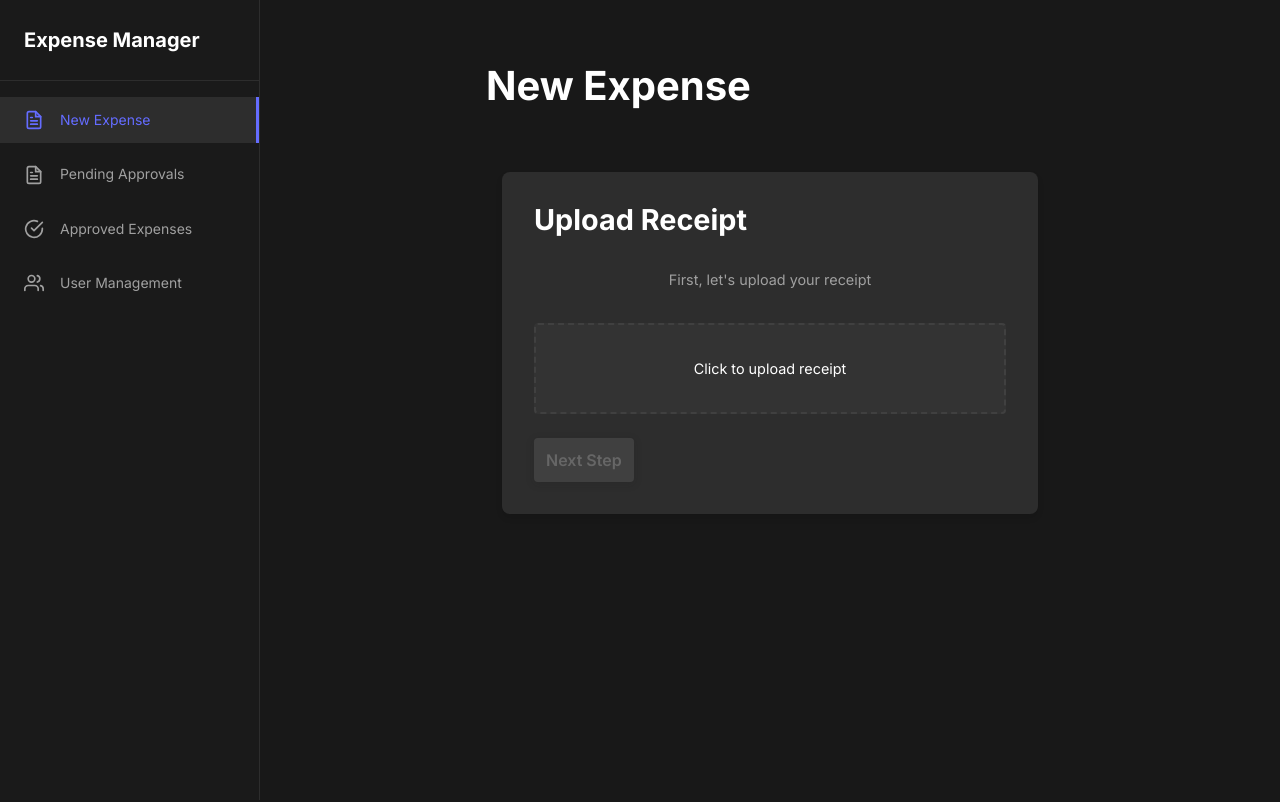
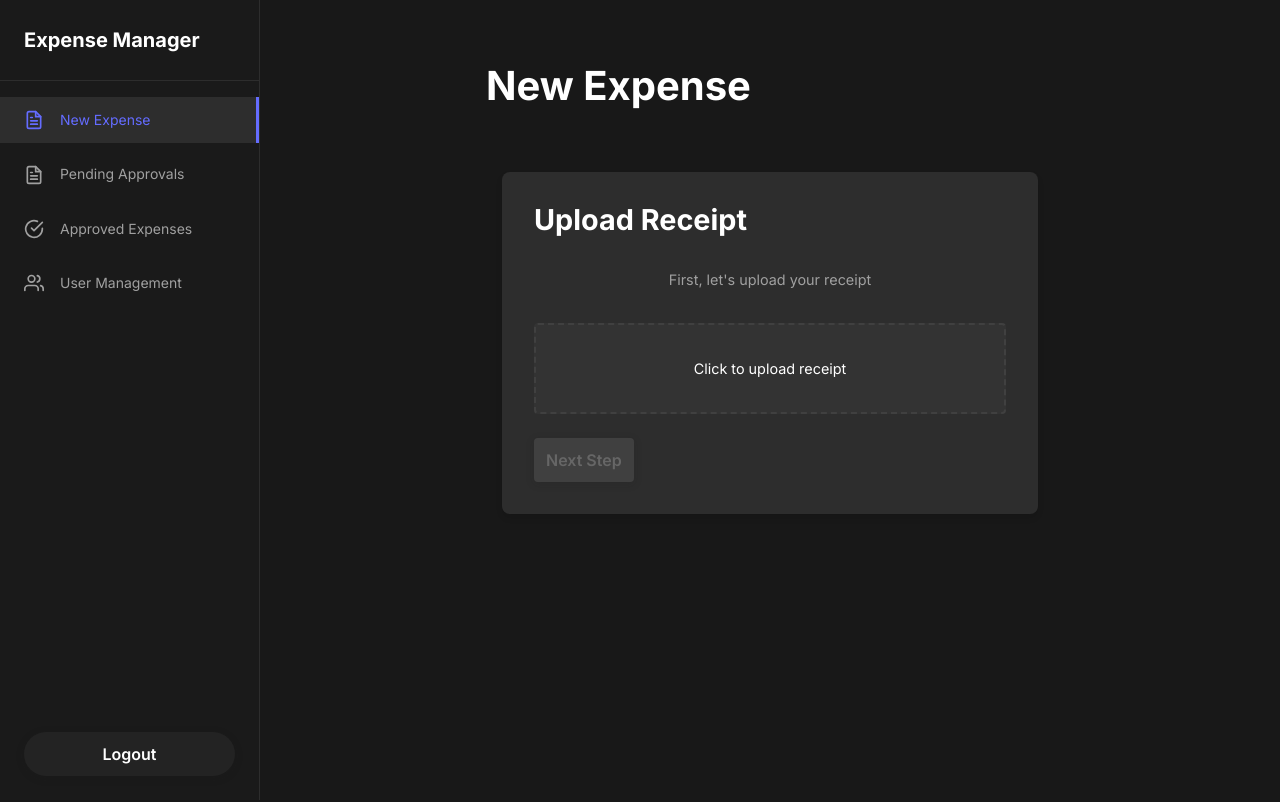
Before and after one commit to dominykas-twoday/ai-hackathon-ui, a React (Vite) app: page /form in a window 1280 px wide. Shown: the top 802 px of the page. Built offline with nearby package versions, Linux system fonts and the light colour scheme.

Commit message:
Add logout button

```diff
--- a/src/components/Sidebar.css
+++ b/src/components/Sidebar.css
@@ -6,8 +6,10 @@
   position: fixed;
   left: 0;
   top: 0;
+  bottom: 0;
   display: flex;
   flex-direction: column;
+  justify-content: flex-start;
 }
 
 .sidebar-header {
@@ -59,3 +61,26 @@
   font-size: 0.875rem;
   font-weight: 500;
 }
+
+.logout-button {
+  margin: 2rem 1.5rem 1.5rem 1.5rem;
+  padding: 0.75rem 0;
+  width: calc(100% - 3rem);
+  background: #232323;
+  color: #fff;
+  border: none;
+  border-radius: 2em;
+  font-size: 1rem;
+  font-weight: 600;
+  cursor: pointer;
+  transition: background 0.2s, color 0.2s;
+  box-shadow: 0 2px 8px 0 rgba(30, 30, 30, 0.15);
+  position: absolute;
+  bottom: 0;
+  left: 0;
+}
+
+.logout-button:hover {
+  background: #383838;
+  color: #646cff;
+}
--- a/src/components/Sidebar.tsx
+++ b/src/components/Sidebar.tsx
@@ -2,6 +2,11 @@ import { NavLink } from "react-router-dom";
 import "./Sidebar.css";
 
 export const Sidebar = () => {
+  const handleLogout = () => {
+    alert("Logged out!");
+    // Add actual logout logic here
+  };
+
   return (
     <div className="sidebar">
       <div className="sidebar-header">
@@ -105,6 +110,9 @@ export const Sidebar = () => {
           <span>User Management</span>
         </NavLink>
       </nav>
+      <button className="logout-button" onClick={handleLogout}>
+        Logout
+      </button>
     </div>
   );
 };
```
